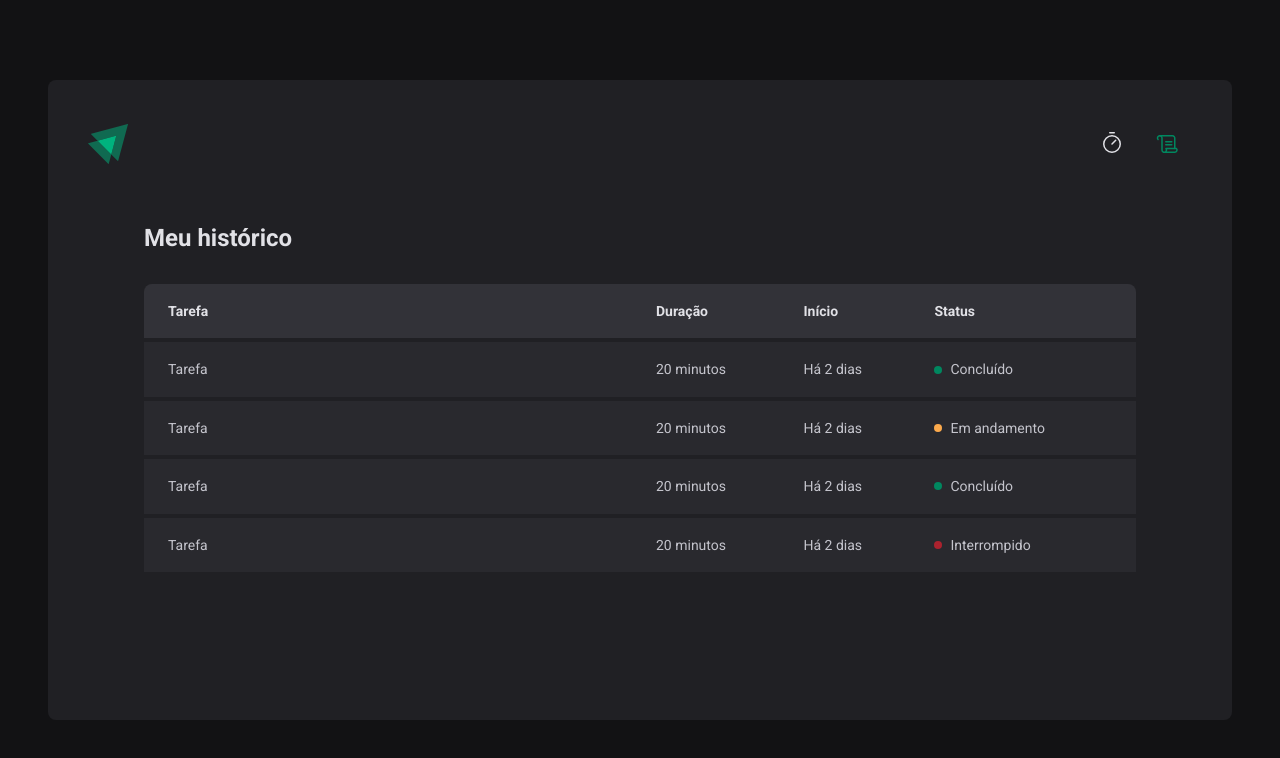
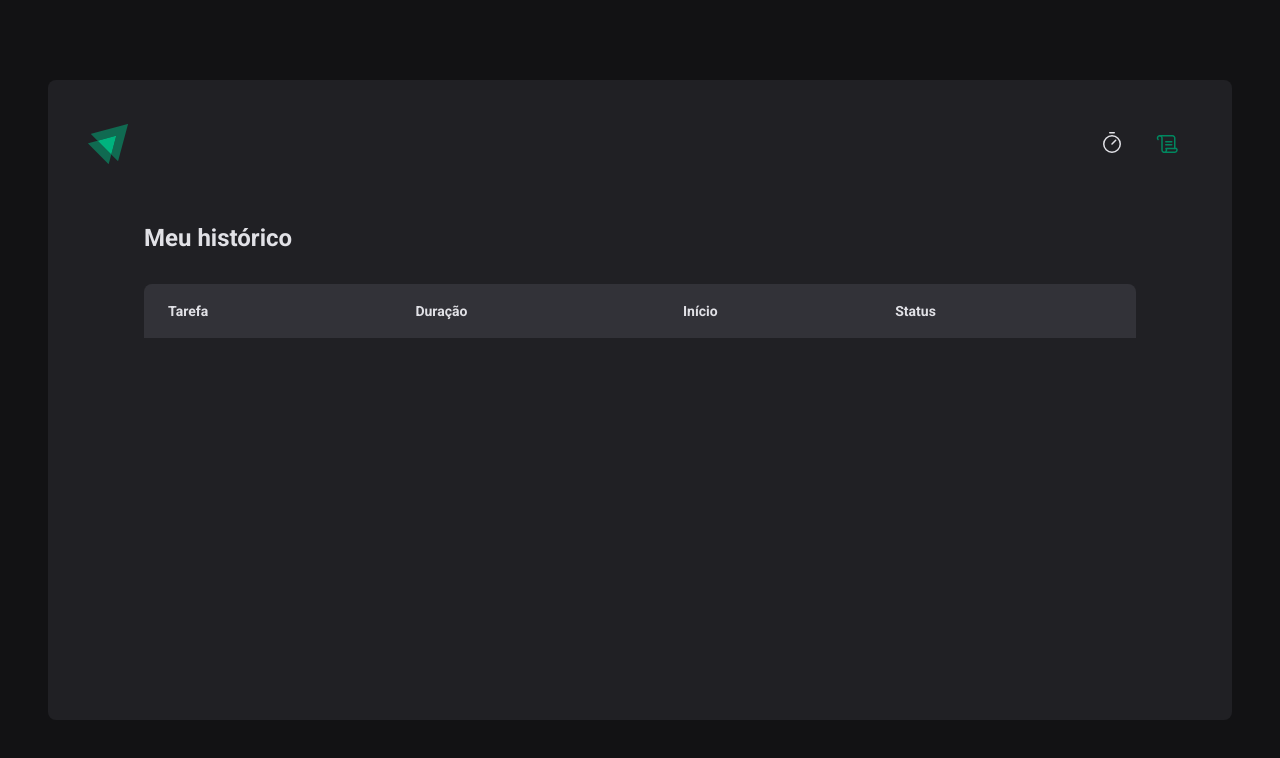
Before and after one commit to joaojr13/ignite-timer, a React (Vite) app: page /history in a window 1280 px wide. Shown: the top 758 px of the page. Built offline with nearby package versions, Linux system fonts and the light colour scheme.

Commit message:
feat: implementação dos dados no histórico

```diff
--- a/src/pages/History/index.tsx
+++ b/src/pages/History/index.tsx
@@ -1,10 +1,15 @@
+import { useContext } from 'react'
+import { CyclesContext } from '../../contexts/CyclesContext'
 import { HistoryContainer, HistoryList, Status } from './styles'
+import { formatDistanceToNow } from 'date-fns'
+import ptBR from 'date-fns/locale/pt-BR'
 
 export function History() {
+  const { cycles } = useContext(CyclesContext)
+
   return (
     <HistoryContainer>
       <h1>Meu histórico</h1>
-
       <HistoryList>
         <table>
           <thead>
@@ -16,41 +21,33 @@
             </tr>
           </thead>
           <tbody>
-            <tr>
-              <td>Tarefa</td>
-              <td>20 minutos</td>
-              <td>Há 2 dias</td>
-              <td>
-                <Status statusColor="green">Concluído</Status>
-              </td>
-            </tr>
+            {cycles.map((cycle) => {
+              return (
+                <tr key={cycle.id}>
+                  <td>{cycle.task}</td>
+                  <td>{cycle.minutesAmount} minutos</td>
+                  <td>
+                    {formatDistanceToNow(new Date(cycle.startDate), {
+                      addSuffix: true,
+                      locale: ptBR,
+                    })}
+                  </td>
+                  <td>
+                    {cycle.finishedDate && (
+                      <Status statusColor="green">Concluído</Status>
+                    )}
 
-            <tr>
-              <td>Tarefa</td>
-              <td>20 minutos</td>
-              <td>Há 2 dias</td>
-              <td>
-                <Status statusColor="yellow">Em andamento</Status>
-              </td>
-            </tr>
+                    {cycle.interruptedDate && (
+                      <Status statusColor="red">Interrompido</Status>
+                    )}
 
-            <tr>
-              <td>Tarefa</td>
-              <td>20 minutos</td>
-              <td>Há 2 dias</td>
-              <td>
-                <Status statusColor="green">Concluído</Status>
-              </td>
-            </tr>
-
-            <tr>
-              <td>Tarefa</td>
-              <td>20 minutos</td>
-              <td>Há 2 dias</td>
-              <td>
-                <Status statusColor="red">Interrompido</Status>
-              </td>
-            </tr>
+                    {!cycle.finishedDate && !cycle.interruptedDate && (
+                      <Status statusColor="yellow">Em andamento</Status>
+                    )}
+                  </td>
+                </tr>
+              )
+            })}
           </tbody>
         </table>
       </HistoryList>
```
